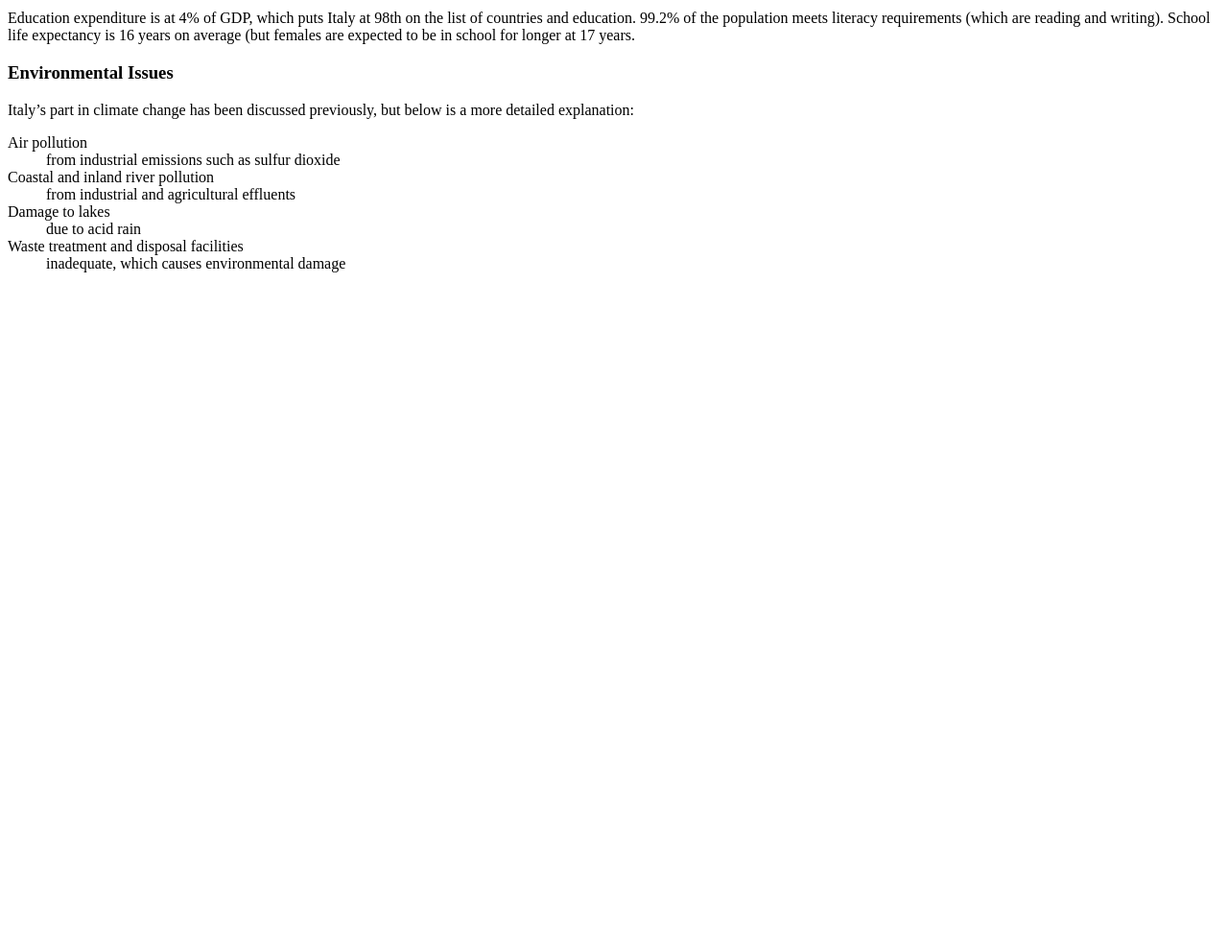
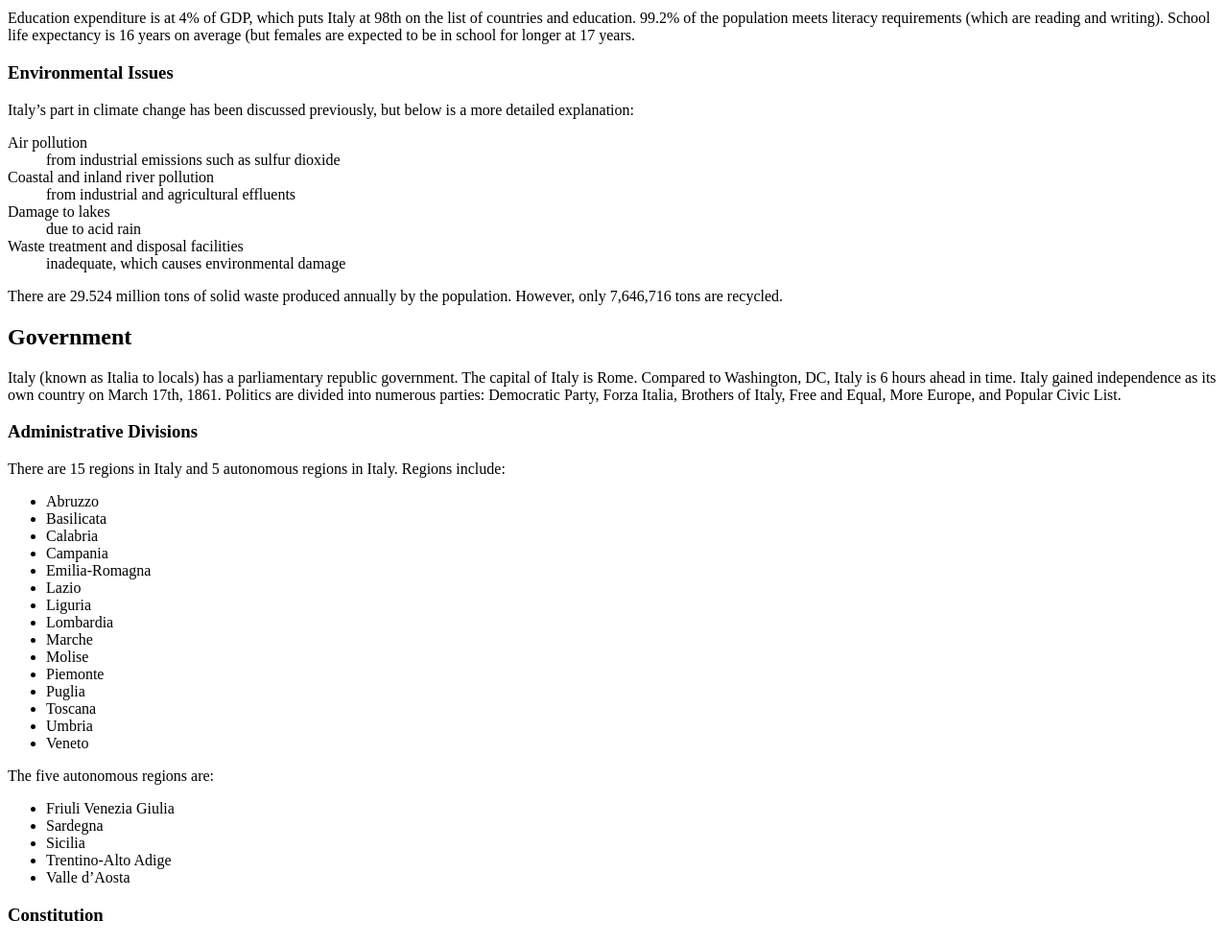
Before and after one commit to sheahalpenny/italy.html, a plain HTML site: page index.html in a window 1280 px wide. Shown: the part 2112-3096 px from the top of the page at 96% size. Before the commit the page ends 2412 px from the top, so only its background shows below. Drawn offline with Linux system fonts and the light colour scheme.

Commit message:
Update index.html

```diff
--- a/index.html
+++ b/index.html
@@ -145,6 +145,42 @@
         <dd>inadequate, which causes environmental damage</dt>
       </dl>
 
+      <p>There are 29.524 million tons of solid waste produced annually by the population. However, only 7,646,716 tons are recycled. </p>
+
+    <h2>Government</h2>
+      <p>Italy (known as Italia to locals) has a parliamentary republic government. The capital of Italy is Rome. Compared to Washington, DC, Italy is 6 hours ahead in time. Italy gained independence as its own country on March 17th, 1861. Politics are divided into numerous parties: Democratic Party, Forza Italia, Brothers of Italy, Free and Equal, More Europe, and Popular Civic List. </p>
+
+    <h3>Administrative Divisions</h3>
+      <p>There are 15 regions in Italy and 5 autonomous regions in Italy. Regions include:</p>
+
+        <ul>
+          <li>Abruzzo</li>
+          <li>Basilicata</li>
+          <li>Calabria</li>
+          <li>Campania</li>
+          <li>Emilia-Romagna</li>
+          <li>Lazio</li>
+          <li>Liguria</li>
+          <li>Lombardia</li>
+          <li>Marche</li>
+          <li>Molise</li>
+          <li>Piemonte</li>
+          <li>Puglia</li>
+          <li>Toscana</li>
+          <li>Umbria</li>
+          <li>Veneto</li>
+        </ul>
+
+      <p>The five autonomous regions are:</p>
+        <ul>
+          <li>Friuli Venezia Giulia</li>
+          <li>Sardegna</li>
+          <li>Sicilia</li>
+          <li>Trentino-Alto Adige</li>
+          <li>Valle d’Aosta</li>
+        </ul>
+
+    <h3>Constitution</h3>
 
 
   </body>
```
